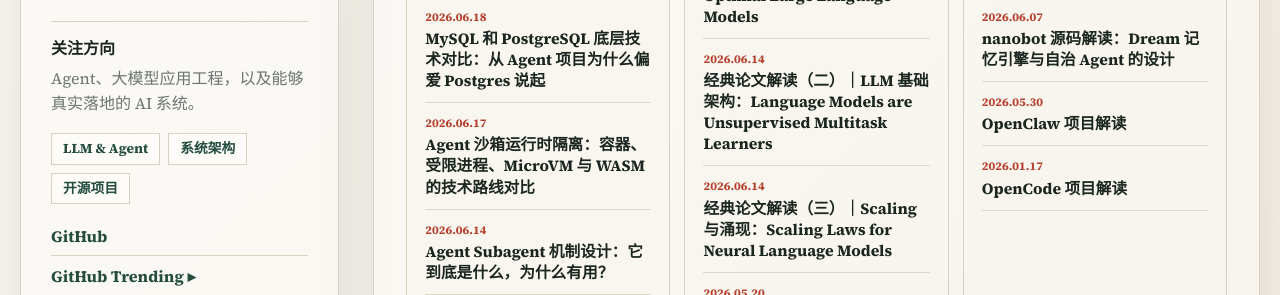
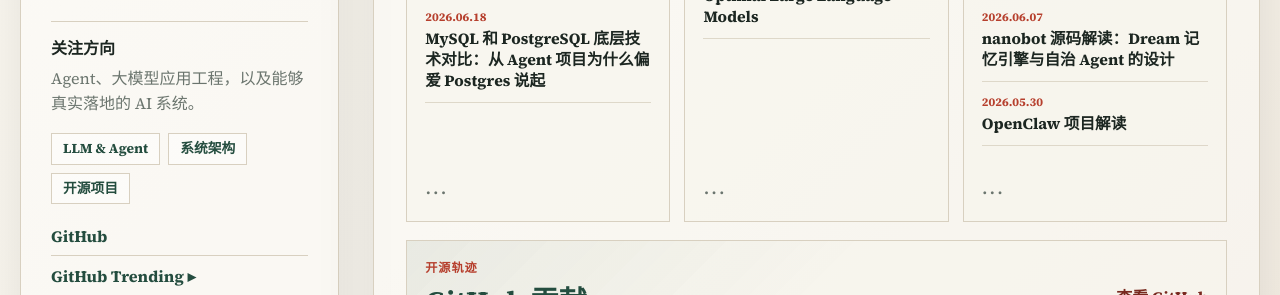
Before and after one commit to Titiuu/Titiuu.github.io, a plain HTML site: page index.html in a window 1280 px wide. Shown: the part 505-800 px from the top of the page. Drawn offline with Linux system fonts and the light colour scheme.

Commit message:
fix: article-list without whitespace

```diff
--- a/script.js
+++ b/script.js
@@ -61,6 +61,7 @@ const translatableNodes = document.querySelectorAll("[data-i18n]");
 const translatablePlaceholders = document.querySelectorAll("[data-i18n-placeholder]");
 let mermaidInitialized = false;
 let currentLanguage = "zh";
+let homeListLayoutFrame = null;
 const markdownCache = new Map();
 
 function readStoredLanguage() {
@@ -103,6 +104,7 @@ function applyLanguage(language) {
   });
   storeLanguage(language);
   renderGithubContributions();
+  scheduleHomeListLayout();
 }
 
 function formatDate(date) {
@@ -140,6 +142,44 @@ function renderHomeLists() {
         `,
       )
       .join("");
+  });
+
+  scheduleHomeListLayout();
+}
+
+function fitHomeLists() {
+  const isMobile = window.matchMedia("(max-width: 820px)").matches;
+
+  document.querySelectorAll("[data-home-category]").forEach((list) => {
+    const items = [...list.children];
+    items.forEach((item) => {
+      item.hidden = false;
+    });
+
+    if (isMobile) {
+      return;
+    }
+
+    const listBottom = list.getBoundingClientRect().bottom;
+    let hasOverflowed = false;
+    items.forEach((item) => {
+      const itemBottom = item.getBoundingClientRect().bottom;
+      if (hasOverflowed || itemBottom > listBottom + 1) {
+        item.hidden = true;
+        hasOverflowed = true;
+      }
+    });
+  });
+}
+
+function scheduleHomeListLayout() {
+  if (homeListLayoutFrame !== null) {
+    cancelAnimationFrame(homeListLayoutFrame);
+  }
+
+  homeListLayoutFrame = requestAnimationFrame(() => {
+    homeListLayoutFrame = null;
+    fitHomeLists();
   });
 }
 
@@ -620,3 +660,6 @@ applyLanguage(readStoredLanguage() || "zh");
 renderHomeLists();
 setupGlobalSearch();
 setupReaderPage();
+
+window.addEventListener("resize", scheduleHomeListLayout);
+document.fonts?.ready.then(scheduleHomeListLayout);
--- a/styles.css
+++ b/styles.css
@@ -341,7 +341,7 @@ h1 {
 }
 
 .article-column {
-  min-height: 470px;
+  height: 470px;
   display: flex;
   flex-direction: column;
   padding: 18px;
@@ -370,10 +370,14 @@ h1 {
 }
 
 .article-list {
+  flex: 1;
+  min-height: 0;
   display: grid;
+  align-content: start;
   gap: 11px;
   margin-bottom: 0;
   padding-left: 0;
+  overflow: hidden;
   list-style: none;
 }
 
@@ -407,7 +411,6 @@ h1 {
 }
 
 .more-mark {
-  margin-top: auto;
   padding-top: 12px;
   color: var(--muted);
   font-size: 1.25rem;
@@ -961,7 +964,12 @@ a.more-mark:hover {
   }
 
   .article-column {
-    min-height: auto;
+    height: auto;
+  }
+
+  .article-list {
+    flex: none;
+    overflow: visible;
   }
 
   .site-footer {
```
